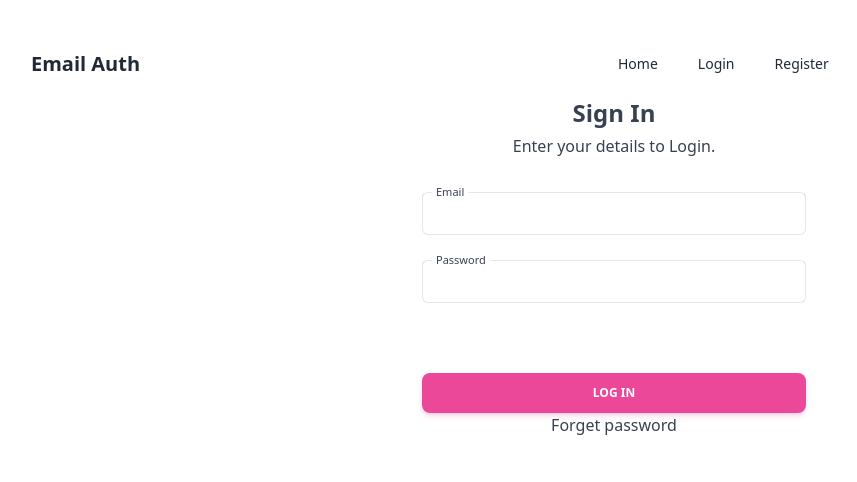
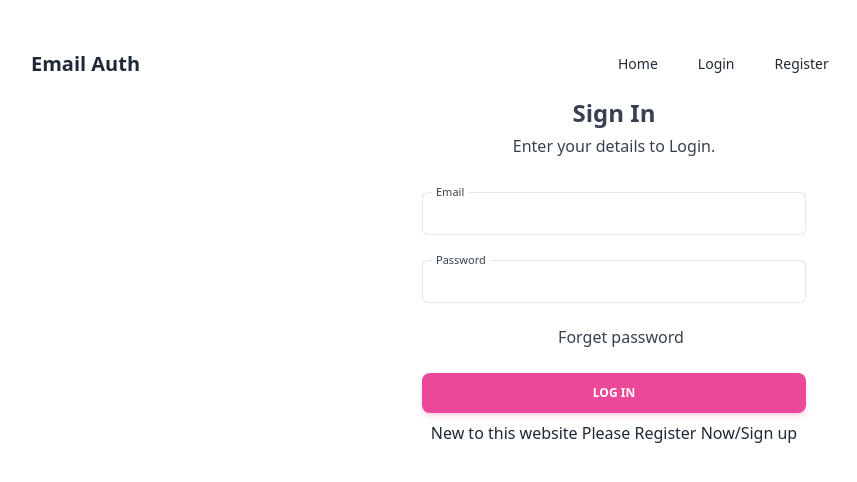
Before and after one commit to Sumaiyakhan322/log-in-form-with-firebase, a React (Vite) app: page /login in a window 1280 px wide. Shown: the top 482 px of the page, without its empty margins (26-883 px from the left). Built offline with nearby package versions, Linux system fonts and the light colour scheme.

Commit message:
added forget password and validate it

```diff
--- a/src/components/LogIn/LogIn.jsx
+++ b/src/components/LogIn/LogIn.jsx
@@ -1,24 +1,47 @@
-import { signInWithEmailAndPassword } from 'firebase/auth';
-import React, { useState } from 'react';
+import { sendPasswordResetEmail, signInWithEmailAndPassword } from 'firebase/auth';
+import React, { useRef, useState } from 'react';
 import auth from '../../firebase_config';
+import { Link } from 'react-router-dom';
 
 const LogIn = () => {
   const [registerError,setRegisterError]=useState('')
   const [success,setSuccess]=useState('')
+  const emailref=useRef(null)
   const handleLogin=(e)=>{
      e.preventDefault();
      const email=e.target.email.value;
      const password=e.target.password.value;
      console.log(email,password);
+     setRegisterError('')
+     setSuccess('')
      signInWithEmailAndPassword(auth,email,password)
      .then (result=>{
-      console.log(result.user);
+      // console.log(result.user);
       setSuccess('User log in successfully')
      })
      .catch(error=>{
-      console.log(error.message);
+      // console.log(error.message);
       setRegisterError(error.message)
      })
+  }
+
+  const handleForgetPassword=()=>{
+     const email=emailref.current.value;
+       if(!email){
+        alert('please add the email');
+        return
+       }
+       else if(! /^[a-zA-Z0-9._%+-]+@[a-zA-Z0-9.-]+\.[a-zA-Z]{2,}$/.test(email)){
+        alert('Give a validate email');
+        return
+       }
+       sendPasswordResetEmail(auth,email)
+       .then(()=>{
+       alert('Chack your email');
+       })
+       .catch(error=>{
+       alert(error.message);
+       })
   }
     return (
         <div >
@@ -33,7 +56,7 @@ const LogIn = () => {
     <div className="mb-4 flex flex-col gap-6">
 
       <div className="relative h-11 w-full min-w-[200px]">
-        <input  name="email" type='email'
+        <input  name="email" type='email' ref={emailref}
           className="peer h-full w-full rounded-md border border-blue-gray-200 border-t-transparent bg-transparent px-3 py-3 font-sans text-sm font-normal text-blue-gray-700 outline outline-0 transition-all placeholder-shown:border placeholder-shown:border-blue-gray-200 placeholder-shown:border-t-blue-gray-200 focus:border-2 focus:border-pink-500 focus:border-t-transparent focus:outline-0 disabled:border-0 disabled:bg-blue-gray-50"
 
         />
@@ -78,6 +101,7 @@ const LogIn = () => {
       </label>
 
     </div>
+    <button onClick={handleForgetPassword}>Forget password</button>
     <button
       className="mt-6 block w-full select-none rounded-lg bg-pink-500 py-3 px-6 text-center align-middle font-sans text-xs font-bold uppercase text-white shadow-md shadow-pink-500/20 transition-all hover:shadow-lg hover:shadow-pink-500/40 focus:opacity-[0.85] focus:shadow-none active:opacity-[0.85] active:shadow-none disabled:pointer-events-none disabled:opacity-50 disabled:shadow-none"
       type="submit"
@@ -85,10 +109,11 @@ const LogIn = () => {
     >
       Log in
     </button>
-           <p>Forget password</p>
+
   </form>
 </div>
 <p>{registerError ? <p>{registerError}</p> : <p>{success}</p>}</p>
+<p>New to this website Please <Link to='/register'>Register Now/Sign up</Link></p>
         </div>
 
     );
--- a/src/components/Register/Register.jsx
+++ b/src/components/Register/Register.jsx
@@ -2,6 +2,7 @@ import { createUserWithEmailAndPassword } from "firebase/auth";
 import React, { useState } from "react";
 import auth from "../../firebase_config";
 import { FaEye,FaEyeSlash } from 'react-icons/fa';
+import { Link } from "react-router-dom";
 const Register = () => {
   const [userInfo,setUserInfo]=useState({})
   const [registerError,setRegisterError]=useState('')
@@ -105,6 +106,7 @@ const Register = () => {
           </p> */}
         </form>
       </div>
+      <p>Have already an account <Link to='/login'>Log in here</Link></p>
     </div>
   );
 };
```
